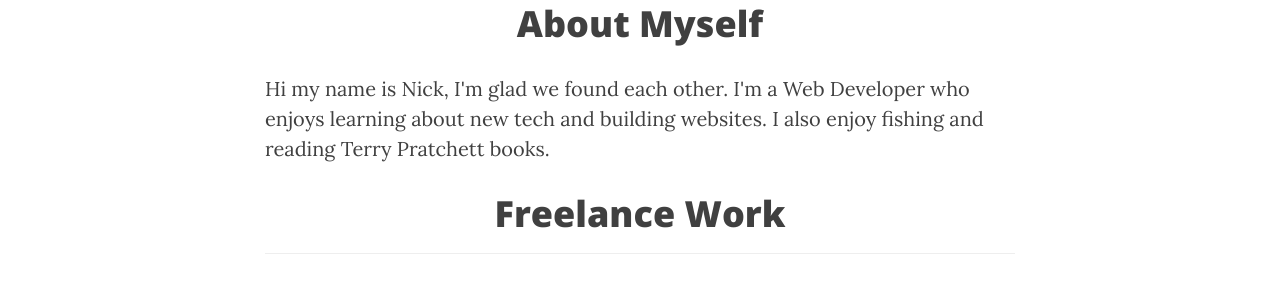
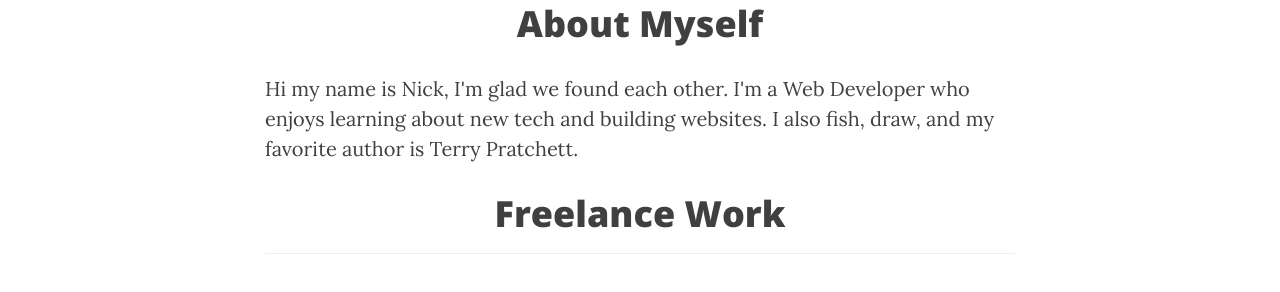
Before and after one commit to qkombur/qkombur.github.io, a Jekyll site: the page built from index.html, in a window 1280 px wide and 900 px high, scrolled down 336 px. Shown: the part 184-476 px from the top of the window. Built offline with Jekyll 4.4.1, drawn with Linux system fonts in a browser that asks for light colours; nearby versions of some CDN libraries.

Commit message:
Update index.html

```diff
--- a/index.html
+++ b/index.html
@@ -7,7 +7,7 @@ description: "Web Developer and Designer"
 <p>
 	Hi my name is Nick, I'm glad we found each other.
 	I'm a Web Developer who enjoys learning about new tech and building websites.
-	I also enjoy fishing and reading Terry Pratchett books.
+	I also fish, draw, and my favorite author is Terry Pratchett.
  </p>
 
 
```
